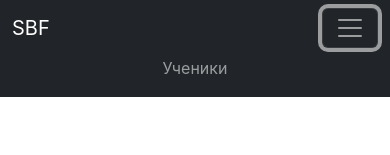
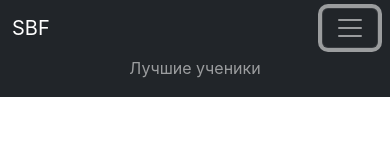
Before and after one commit to radeflex/freelrepos, a React (Create React App) app in the folder fls-front/: page / in a window 390 px wide. Both pictures are taken after a click on the button 350 px from the left and 28 px from the top of the page. Shown: the top 155 px of the page. Built offline with nearby package versions, Linux system fonts and the light colour scheme.

Commit message:
added some changes

```diff
--- a/fls-front/src/components/Header/Header.js
+++ b/fls-front/src/components/Header/Header.js
@@ -39,7 +39,7 @@ export const Header = () => {
             <Navbar.Collapse id="basic-navbar-nav">
               <Nav className="me-auto">
                 {/* <Nav.Link href="/works">Заказы</Nav.Link> */}
-                <Nav.Link href="/freelancers">Ученики</Nav.Link>
+                <Nav.Link href="/freelancers">Лучшие ученики</Nav.Link>
                 <Nav.Link href="/courses">Курсы</Nav.Link>
                 <Nav.Link href="/about">О нас</Nav.Link>
                 <Nav.Link href="/aboutplatform">О платформе</Nav.Link>
```
